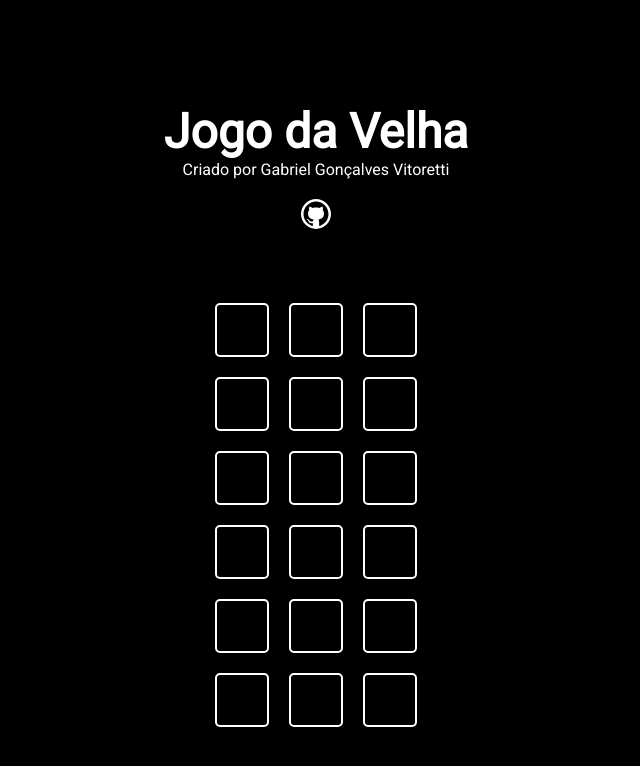
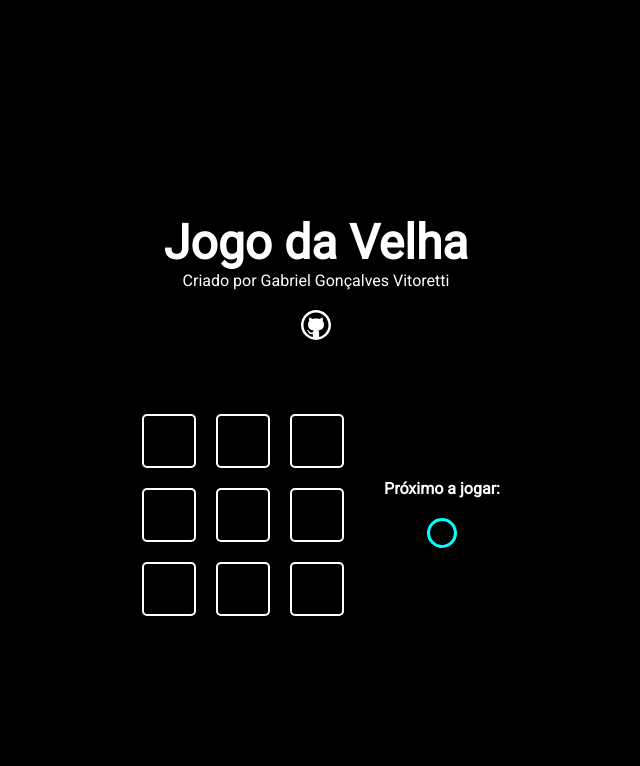
Before and after one commit to gabrielvitoretti/jogo-da-velha, a Next.js app: page / in a window 1280 px wide. Shown: the top 766 px of the page, without its empty margins (324-964 px from the left). Built offline with nearby package versions, Linux system fonts and the light colour scheme.

Commit message:
Parte lógica do game

```diff
--- a/src/components/game/game.jsx
+++ b/src/components/game/game.jsx
@@ -1,35 +1,56 @@
 import { useState } from "react"
-
 import styles from "./game.module.css"
 import GameOption from "../gameOption/gameOption"
+import Icon from "../icons/icon"
 
+
+function Warning(){
+    alert("Espaço já preenchido, favor escolher um espaço vazio.")
+}
 
 
 function Game() {
 
     const [gameState, setGameState] = useState(Array(9).fill(0))
 
+    const [currentPlayer, setCurrentPlayer] = useState(1)
+
+
+    const handleClick = (position) => {
+        if (gameState[position] === 0){
+            let newGameState = [...gameState]
+            newGameState[position] = currentPlayer
+            setCurrentPlayer(currentPlayer * -1)
+            setGameState(newGameState)
+        } else{
+            Warning()
+        }
+
+    }
+
     console.log(gameState)
     return (
+        <div className={styles.gameContent}>
             <div className={styles.game}>
                 {
                     gameState.map( (value, position) =>
                         <GameOption
                             key = {`game-option-position-${position}`}
                             status={value}
+                            onClick={() => handleClick(position)}
                         />
                     )
                 }
-            <GameOption />
-            <GameOption />
-            <GameOption />
-            <GameOption />
-            <GameOption />
-            <GameOption />
-            <GameOption />
-            <GameOption />
-            <GameOption />
-
+            </div>
+            <div className={styles.gameNext}>
+                <h4>Próximo a jogar:</h4>
+                {
+                    currentPlayer === 1 && <Icon iconName="circle"/>
+                }
+                {
+                    currentPlayer === -1 && <Icon iconName="x"/>
+                }
+            </div>
         </div>
     )
 }
--- a/src/components/game/game.module.css
+++ b/src/components/game/game.module.css
@@ -1,6 +1,18 @@
-
-
 .game{
     display: grid;
     grid-template-columns: repeat(3, 1fr);
 }
+
+.gameContent{
+    display: flex;
+    gap: 30px;
+    align-items: center;
+
+}
+
+.gameNext{
+    display: flex;
+    flex-direction: column;
+    gap: 20px;
+    align-items: center;
+}
--- a/src/components/gameOption/gameOption.jsx
+++ b/src/components/gameOption/gameOption.jsx
@@ -5,10 +5,10 @@
 const GameIcon = ({iconName}) => <Icon iconName={iconName} size="25px" />
 
 
-function GameOption( {status} ){
+function GameOption( {status, onClick} ){
 
     return (
-        <div className={styles.gameOption}>
+        <div className={styles.gameOption} onClick={onClick}>
         {
             status === 1 && <Icon iconName="circle" />
         }
```
Lines whose indentation alone changed are shown as unchanged.
